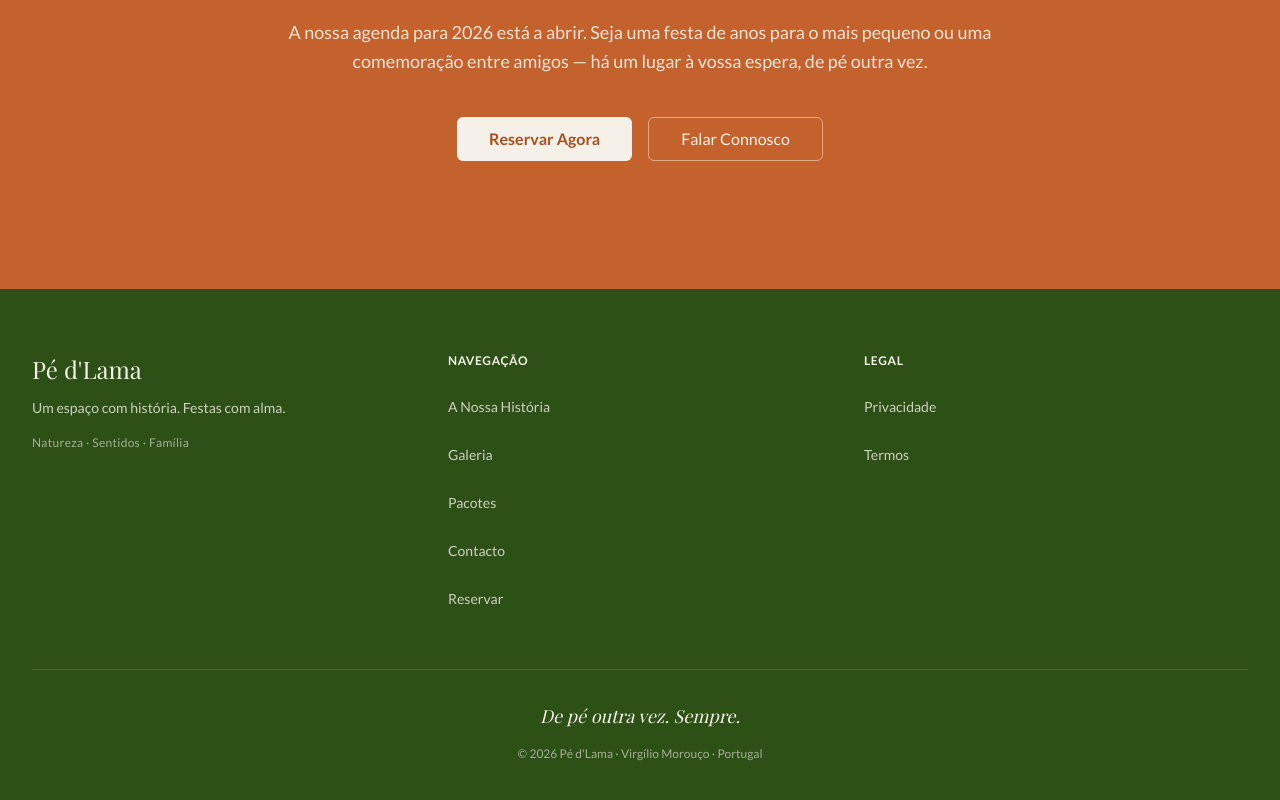
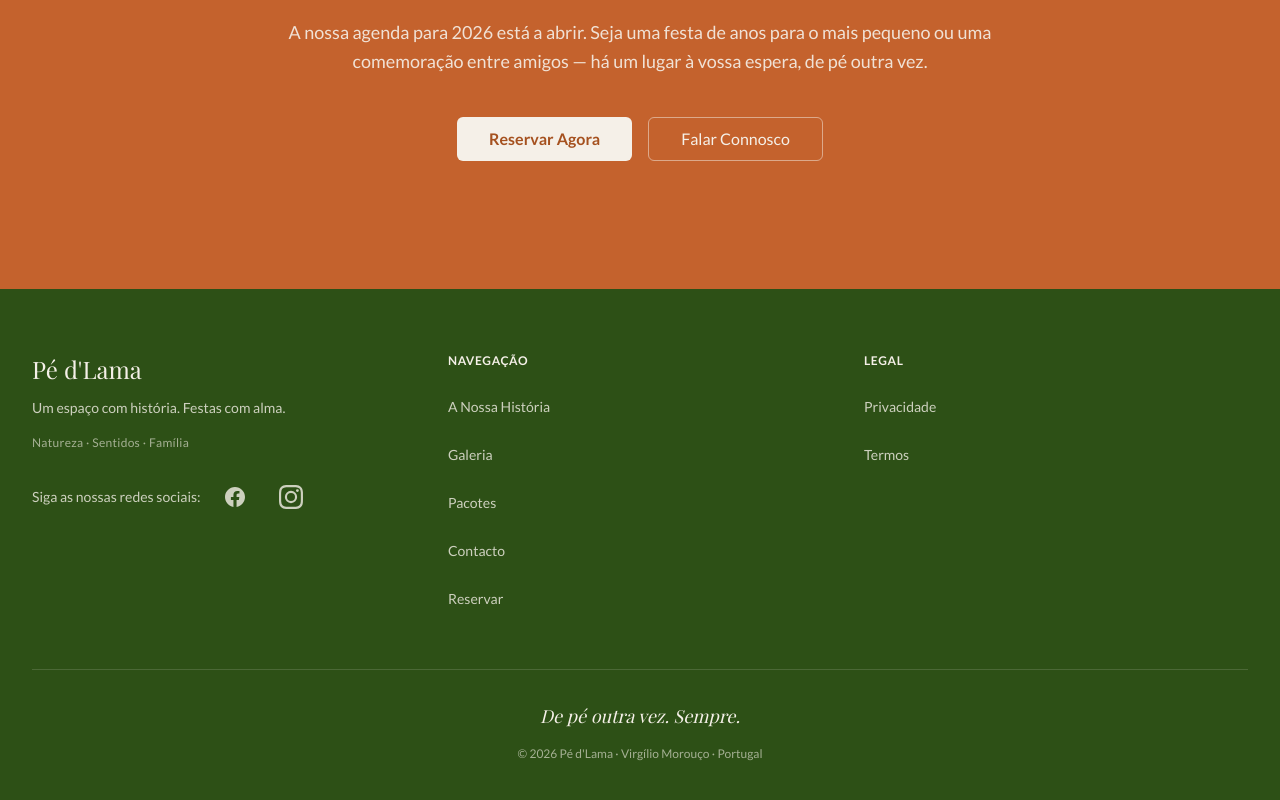
Before and after one commit to PetsVerse/pedlama, a Next.js app: page / in a window 1280 px wide. Shown: the part 4102-4902 px from the top of the page. Built offline with nearby package versions, Linux system fonts and the light colour scheme; a web font is replaced by a local one.

Commit message:
feat: add social media links to footer for enhanced engagement and connectivity

```diff
--- a/components/layout/Footer.tsx
+++ b/components/layout/Footer.tsx
@@ -11,6 +11,39 @@
 const legalLinks = [
   { href: '/privacidade/', label: 'Privacidade' },
   { href: '/termos/', label: 'Termos' },
+] as const;
+
+const socialLinks = [
+  {
+    href: '#',
+    label: 'Facebook',
+    icon: (
+      <svg
+        xmlns="http://www.w3.org/2000/svg"
+        viewBox="0 0 24 24"
+        fill="currentColor"
+        className="h-6 w-6"
+        aria-hidden="true"
+      >
+        <path d="M22 12c0-5.523-4.477-10-10-10S2 6.477 2 12c0 4.991 3.657 9.128 8.438 9.878v-6.987h-2.54V12h2.54V9.797c0-2.506 1.492-3.89 3.777-3.89 1.094 0 2.238.195 2.238.195v2.46h-1.26c-1.243 0-1.63.771-1.63 1.562V12h2.773l-.443 2.89h-2.33v6.988C18.343 21.128 22 16.991 22 12z" />
+      </svg>
+    ),
+  },
+  {
+    href: '#',
+    label: 'Instagram',
+    icon: (
+      <svg
+        xmlns="http://www.w3.org/2000/svg"
+        viewBox="0 0 24 24"
+        fill="currentColor"
+        className="h-6 w-6"
+        aria-hidden="true"
+      >
+        <path d="M12 2.163c3.204 0 3.584.012 4.85.07 3.252.148 4.771 1.691 4.919 4.919.058 1.265.069 1.645.069 4.849 0 3.205-.012 3.584-.069 4.849-.149 3.225-1.664 4.771-4.919 4.919-1.266.058-1.644.07-4.85.07-3.204 0-3.584-.012-4.849-.07-3.26-.149-4.771-1.699-4.919-4.92-.058-1.265-.07-1.644-.07-4.849 0-3.204.013-3.583.07-4.849.149-3.227 1.664-4.771 4.919-4.919 1.266-.057 1.645-.069 4.849-.069zM12 0C8.741 0 8.333.014 7.053.072 2.695.272.273 2.69.073 7.052.014 8.333 0 8.741 0 12c0 3.259.014 3.668.072 4.948.2 4.358 2.618 6.78 6.98 6.98C8.333 23.986 8.741 24 12 24c3.259 0 3.668-.014 4.948-.072 4.354-.2 6.782-2.618 6.979-6.98.059-1.28.073-1.689.073-4.948 0-3.259-.014-3.667-.072-4.947-.196-4.354-2.617-6.78-6.979-6.98C15.668.014 15.259 0 12 0zm0 5.838a6.162 6.162 0 100 12.324 6.162 6.162 0 000-12.324zM12 16a4 4 0 110-8 4 4 0 010 8zm6.406-11.845a1.44 1.44 0 100 2.881 1.44 1.44 0 000-2.881z" />
+      </svg>
+    ),
+  },
 ] as const;
 
 export default function Footer() {
@@ -29,6 +62,23 @@
             <p className="mt-4 text-xs tracking-wide text-cream/60">
               Natureza · Sentidos · Família
             </p>
+            <div className="mt-6 flex flex-wrap items-center gap-x-3 gap-y-2">
+              <p className="text-sm text-cream/80">
+                Siga as nossas redes sociais:
+              </p>
+              {socialLinks.map((social) => (
+                <a
+                  key={social.label}
+                  href={social.href}
+                  target="_blank"
+                  rel="noopener noreferrer"
+                  aria-label={social.label}
+                  className="inline-flex min-h-[44px] min-w-[44px] items-center justify-center rounded-md text-cream/80 transition-colors hover:text-cream focus-visible:outline focus-visible:outline-2 focus-visible:outline-offset-2 focus-visible:outline-cream"
+                >
+                  {social.icon}
+                </a>
+              ))}
+            </div>
           </div>
 
           <nav aria-label="Links do site">
```
